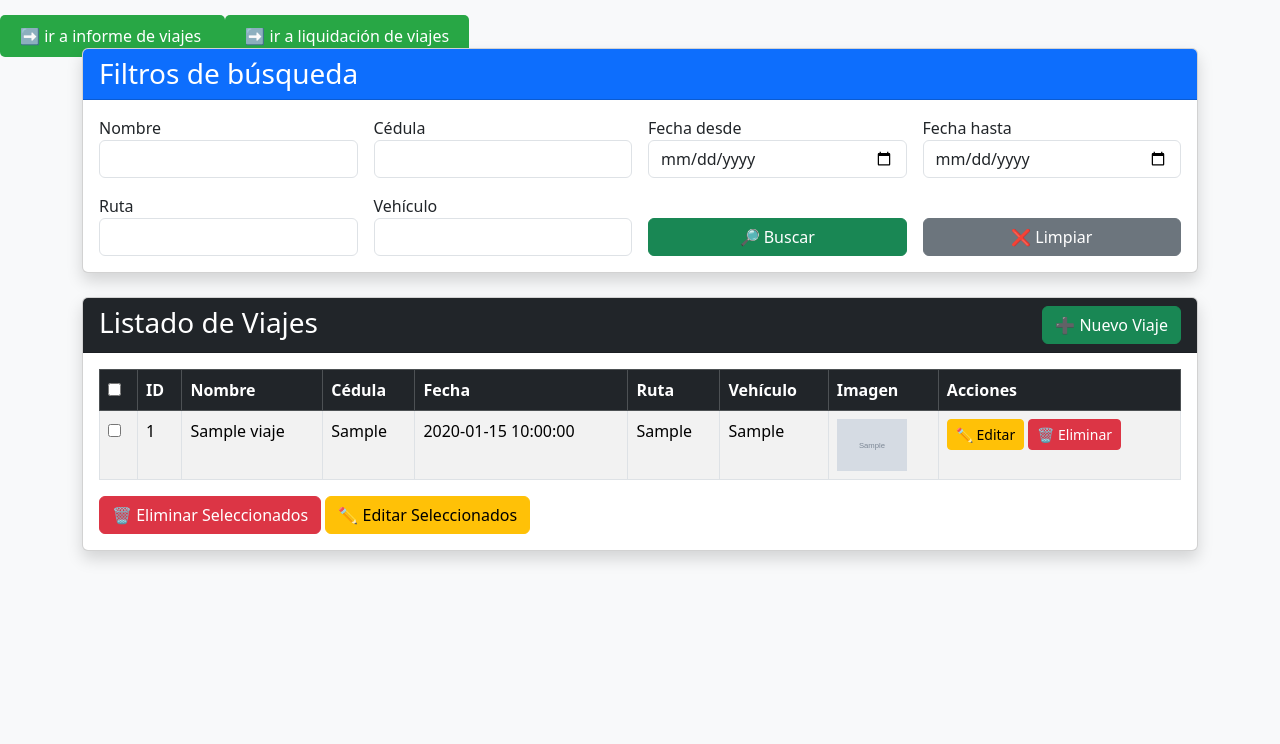
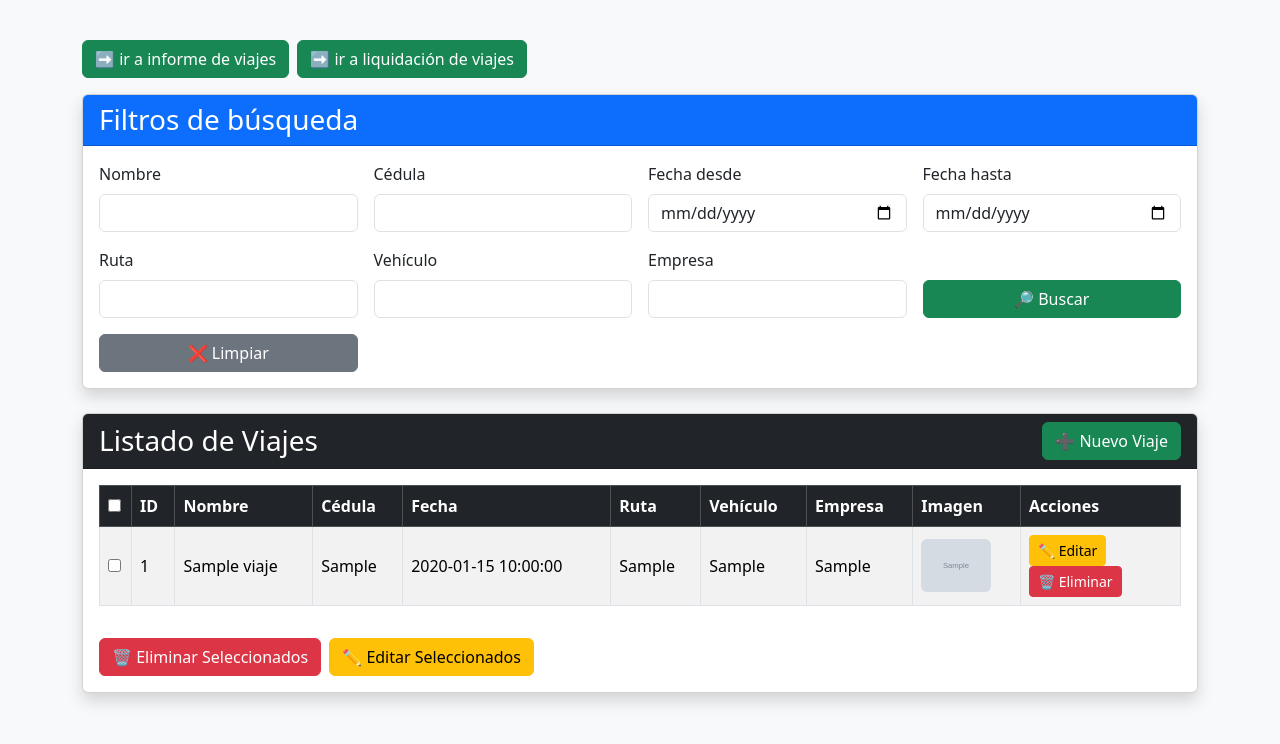
Before and after one commit to kevinboco/tele, a PHP site: page /index2.php in a window 1280 px wide. Shown: the part 56-800 px from the top of the page. Run offline with PHP 8.4, Linux system fonts and the light colour scheme; tables that the repository leaves empty or names only in its code hold one stand-in row (values such as "Sample post"); grey boxes marked "Sample" are stand-in pictures; data that the repository does not hold is empty.

Commit message:
nuevo czmpo z vvista

```diff
--- a/index2.php
+++ b/index2.php
@@ -9,15 +9,15 @@
 <body class="bg-light">
 
 <?php include("nav.php"); ?>
+
+<div class="container py-3">
+  <div class="d-flex gap-2 mb-3">
     <a href="https://asociacion.asociaciondetransportistaszonanorte.io/tele/informe.php"
-   style="background:#28a745; color:white; padding:10px 20px; text-decoration:none; border-radius:5px;">
-   ➡️ ir a informe de viajes
-</a>
+       class="btn btn-success">➡️ ir a informe de viajes</a>
     <a href="https://asociacion.asociaciondetransportistaszonanorte.io/tele/liquidacion.php"
-   style="background:#28a745; color:white; padding:10px 20px; text-decoration:none; border-radius:5px;">
-   ➡️ ir a liquidación de viajes
-</a>
-<div class="container">
+       class="btn btn-success">➡️ ir a liquidación de viajes</a>
+  </div>
+
   <!-- Filtros -->
   <div class="card shadow mb-4">
     <div class="card-header bg-primary text-white">
@@ -26,28 +26,32 @@
     <div class="card-body">
       <form method="GET" class="row g-3">
         <div class="col-md-3">
-          <label>Nombre</label>
-          <input type="text" name="nombre" value="<?= $_GET['nombre'] ?? '' ?>" class="form-control">
+          <label class="form-label">Nombre</label>
+          <input type="text" name="nombre" value="<?= isset($_GET['nombre']) ? htmlspecialchars($_GET['nombre']) : '' ?>" class="form-control">
         </div>
         <div class="col-md-3">
-          <label>Cédula</label>
-          <input type="text" name="cedula" value="<?= $_GET['cedula'] ?? '' ?>" class="form-control">
+          <label class="form-label">Cédula</label>
+          <input type="text" name="cedula" value="<?= isset($_GET['cedula']) ? htmlspecialchars($_GET['cedula']) : '' ?>" class="form-control">
         </div>
         <div class="col-md-3">
-          <label>Fecha desde</label>
-          <input type="date" name="desde" value="<?= $_GET['desde'] ?? '' ?>" class="form-control">
+          <label class="form-label">Fecha desde</label>
+          <input type="date" name="desde" value="<?= isset($_GET['desde']) ? htmlspecialchars($_GET['desde']) : '' ?>" class="form-control">
         </div>
         <div class="col-md-3">
-          <label>Fecha hasta</label>
-          <input type="date" name="hasta" value="<?= $_GET['hasta'] ?? '' ?>" class="form-control">
+          <label class="form-label">Fecha hasta</label>
+          <input type="date" name="hasta" value="<?= isset($_GET['hasta']) ? htmlspecialchars($_GET['hasta']) : '' ?>" class="form-control">
         </div>
         <div class="col-md-3">
-          <label>Ruta</label>
-          <input type="text" name="ruta" value="<?= $_GET['ruta'] ?? '' ?>" class="form-control">
+          <label class="form-label">Ruta</label>
+          <input type="text" name="ruta" value="<?= isset($_GET['ruta']) ? htmlspecialchars($_GET['ruta']) : '' ?>" class="form-control">
         </div>
         <div class="col-md-3">
-          <label>Vehículo</label>
-          <input type="text" name="vehiculo" value="<?= $_GET['vehiculo'] ?? '' ?>" class="form-control">
+          <label class="form-label">Vehículo</label>
+          <input type="text" name="vehiculo" value="<?= isset($_GET['vehiculo']) ? htmlspecialchars($_GET['vehiculo']) : '' ?>" class="form-control">
+        </div>
+        <div class="col-md-3">
+          <label class="form-label">Empresa</label>
+          <input type="text" name="empresa" value="<?= isset($_GET['empresa']) ? htmlspecialchars($_GET['empresa']) : '' ?>" class="form-control">
         </div>
         <div class="col-md-3 align-self-end">
           <button type="submit" class="btn btn-success w-100">🔎 Buscar</button>
@@ -74,6 +78,12 @@
     $desde = $conexion->real_escape_string($_GET['desde']);
     $hasta = $conexion->real_escape_string($_GET['hasta']);
     $where[] = "fecha BETWEEN '$desde' AND '$hasta'";
+  } elseif (!empty($_GET['desde'])) {
+    $desde = $conexion->real_escape_string($_GET['desde']);
+    $where[] = "fecha >= '$desde'";
+  } elseif (!empty($_GET['hasta'])) {
+    $hasta = $conexion->real_escape_string($_GET['hasta']);
+    $where[] = "fecha <= '$hasta'";
   }
   if (!empty($_GET['ruta'])) {
     $ruta = $conexion->real_escape_string($_GET['ruta']);
@@ -83,6 +93,10 @@
     $vehiculo = $conexion->real_escape_string($_GET['vehiculo']);
     $where[] = "tipo_vehiculo LIKE '%$vehiculo%'";
   }
+  if (!empty($_GET['empresa'])) {
+    $empresa = $conexion->real_escape_string($_GET['empresa']);
+    $where[] = "empresa LIKE '%$empresa%'";
+  }
 
   $sql = "SELECT * FROM viajes";
   if (count($where) > 0) {
@@ -91,14 +105,13 @@
   $sql .= " ORDER BY id DESC";
 
   $resultado = $conexion->query($sql);
-  ?>
 
-  <?php if (!empty($_GET['nombre'])): ?>
-    <?php
+  // Aviso de cantidad de viajes por nombre (si se filtró por nombre)
+  if (!empty($_GET['nombre'])):
       $nombreFiltro = $conexion->real_escape_string($_GET['nombre']);
-      $sqlContar = "SELECT COUNT(*) as total FROM viajes WHERE nombre LIKE '%$nombreFiltro%'";
+      $sqlContar = "SELECT COUNT(*) AS total FROM viajes WHERE nombre LIKE '%$nombreFiltro%'";
       $resContar = $conexion->query($sqlContar);
-      $totalViajes = $resContar->fetch_assoc()['total'];
+      $totalViajes = $resContar ? (int)$resContar->fetch_assoc()['total'] : 0;
   ?>
     <div class="alert alert-info">
       <strong><?= htmlspecialchars($_GET['nombre']) ?></strong> ha hecho <b><?= $totalViajes ?></b> viajes.
@@ -107,62 +120,74 @@
 
   <!-- Listado -->
   <div class="card shadow">
-    <div class="card-header bg-dark text-white d-flex justify-content-between">
+    <div class="card-header bg-dark text-white d-flex justify-content-between align-items-center">
       <h3 class="mb-0">Listado de Viajes</h3>
       <a href="crear.php" class="btn btn-success">➕ Nuevo Viaje</a>
     </div>
     <div class="card-body">
       <form method="post" action="acciones_multiple.php">
-        <table class="table table-bordered table-striped">
+        <div class="table-responsive">
+          <table class="table table-bordered table-striped align-middle">
             <thead class="table-dark">
               <tr>
-              <th><input type="checkbox" id="selectAll"></th>
+                <th style="width:32px;"><input type="checkbox" id="selectAll"></th>
                 <th>ID</th>
                 <th>Nombre</th>
                 <th>Cédula</th>
                 <th>Fecha</th>
                 <th>Ruta</th>
                 <th>Vehículo</th>
+                <th>Empresa</th>
                 <th>Imagen</th>
-              <th>Acciones</th>
+                <th style="width:160px;">Acciones</th>
               </tr>
             </thead>
             <tbody>
-          <?php while($row = $resultado->fetch_assoc()){ ?>
+            <?php if ($resultado && $resultado->num_rows > 0): ?>
+              <?php while($row = $resultado->fetch_assoc()): ?>
                 <tr>
-              <td><input type="checkbox" name="ids[]" value="<?= $row['id']; ?>"></td>
-              <td><?= $row['id']; ?></td>
-              <td><?= $row['nombre']; ?></td>
-              <td><?= $row['cedula']; ?></td>
-              <td><?= $row['fecha']; ?></td>
-              <td><?= $row['ruta']; ?></td>
-              <td><?= $row['tipo_vehiculo']; ?></td>
+                  <td><input type="checkbox" name="ids[]" value="<?= (int)$row['id']; ?>"></td>
+                  <td><?= (int)$row['id']; ?></td>
+                  <td><?= htmlspecialchars($row['nombre']); ?></td>
+                  <td><?= htmlspecialchars($row['cedula']); ?></td>
+                  <td><?= htmlspecialchars($row['fecha']); ?></td>
+                  <td><?= htmlspecialchars($row['ruta']); ?></td>
+                  <td><?= htmlspecialchars($row['tipo_vehiculo']); ?></td>
+                  <td><?= htmlspecialchars($row['empresa'] ?? '—'); ?></td>
                   <td>
-                <?php if($row['imagen']){ ?>
-                  <a href="#" data-bs-toggle="modal" data-bs-target="#imgModal<?= $row['id']; ?>">
-                    <img src="uploads/<?= $row['imagen']; ?>" width="70">
+                    <?php if(!empty($row['imagen'])): ?>
+                      <a href="#" data-bs-toggle="modal" data-bs-target="#imgModal<?= (int)$row['id']; ?>">
+                        <img src="uploads/<?= htmlspecialchars($row['imagen']); ?>" width="70" class="rounded">
                       </a>
-                  <div class="modal fade" id="imgModal<?= $row['id']; ?>" tabindex="-1">
+                      <div class="modal fade" id="imgModal<?= (int)$row['id']; ?>" tabindex="-1" aria-hidden="true">
                         <div class="modal-dialog modal-dialog-centered">
                           <div class="modal-content">
                             <div class="modal-body text-center">
-                          <img src="uploads/<?= $row['imagen']; ?>" class="img-fluid rounded">
+                              <img src="uploads/<?= htmlspecialchars($row['imagen']); ?>" class="img-fluid rounded">
                             </div>
                           </div>
                         </div>
                       </div>
-                <?php } else { echo "—"; } ?>
+                    <?php else: ?>
+                      —
+                    <?php endif; ?>
                   </td>
                   <td>
-                <a href="editar.php?id=<?= $row['id']; ?>" class="btn btn-warning btn-sm">✏ Editar</a>
-                <a href="eliminar.php?id=<?= $row['id']; ?>" class="btn btn-danger btn-sm" onclick="return confirm('¿Seguro de eliminar?')">🗑 Eliminar</a>
+                    <a href="editar.php?id=<?= (int)$row['id']; ?>" class="btn btn-warning btn-sm">✏ Editar</a>
+                    <a href="eliminar.php?id=<?= (int)$row['id']; ?>" class="btn btn-danger btn-sm" onclick="return confirm('¿Seguro de eliminar?')">🗑 Eliminar</a>
                   </td>
                 </tr>
-          <?php } ?>
+              <?php endwhile; ?>
+            <?php else: ?>
+              <tr>
+                <td colspan="10" class="text-center py-4">No se encontraron resultados.</td>
+              </tr>
+            <?php endif; ?>
             </tbody>
           </table>
+        </div>
 
-        <div class="mt-3">
+        <div class="mt-3 d-flex gap-2">
           <button type="submit" name="accion" value="eliminar" class="btn btn-danger">🗑 Eliminar Seleccionados</button>
           <button type="submit" name="accion" value="editar" class="btn btn-warning">✏ Editar Seleccionados</button>
         </div>
@@ -174,11 +199,11 @@
 <script src="https://cdn.jsdelivr.net/npm/bootstrap@5.3.2/dist/js/bootstrap.bundle.min.js"></script>
 <script>
 document.getElementById("selectAll").onclick = function() {
-  let checkboxes = document.getElementsByName("ids[]");
-  for (let checkbox of checkboxes) {
+  const checkboxes = document.getElementsByName("ids[]");
+  for (const checkbox of checkboxes) {
     checkbox.checked = this.checked;
   }
-}
+};
 </script>
 </body>
 </html>
```
Lines whose indentation alone changed are shown as unchanged.
